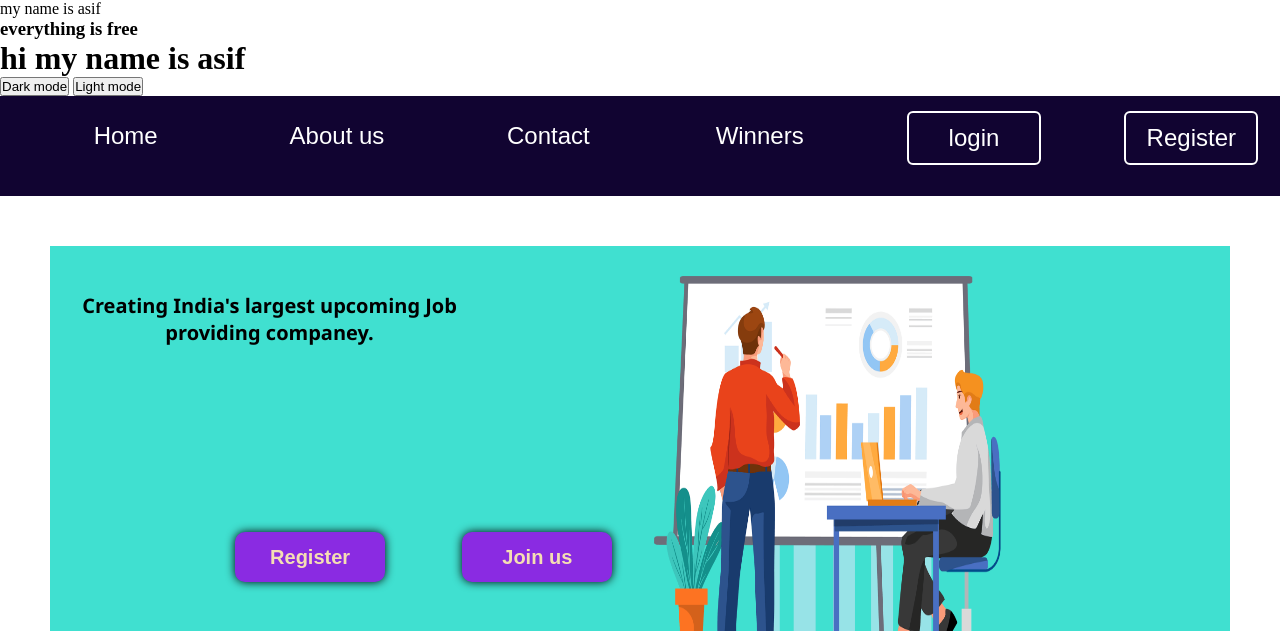
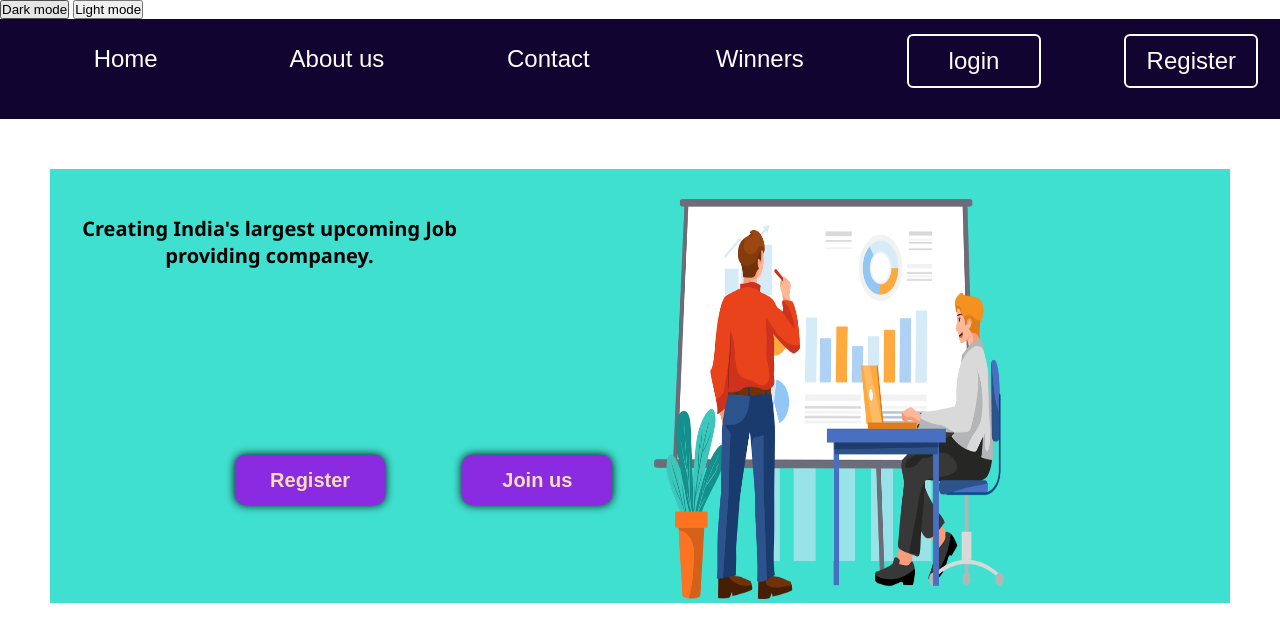
Before and after one commit to mohdashif341512/abc, a plain HTML site: page index.html in a window 1280 px wide. Shown: the top 631 px of the page. Drawn offline with Linux system fonts and the light colour scheme.

Commit message:
removing head p h3

```diff
--- a/index.html
+++ b/index.html
@@ -504,9 +504,7 @@ i{
 </head>
 
 <body>
-    <p>my name is asif</p>
-    <h3>everything  is free</h3>
- <h1>hi my name is asif</h1>
+
   <button onclick="Mode('dark')">Dark mode</button>
   <button onclick="Mode('light')">Light mode</button>
       <div class="mainbody">
```
